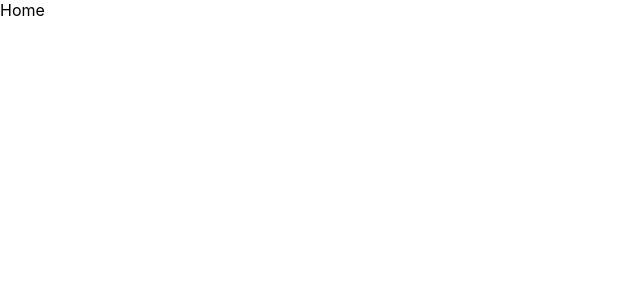
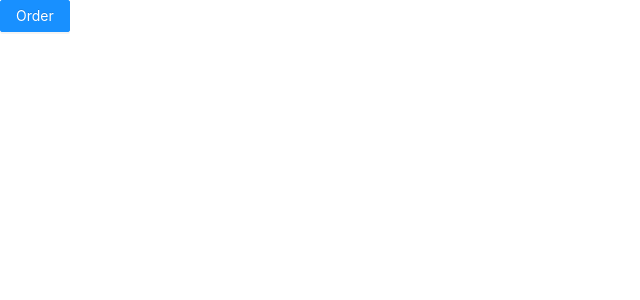
Before and after one commit to krislm/dwarf-code-test, a React (Create React App) app: page / in a window 1280 px wide. Shown: the top 300 px of the page, without its empty margins (0-640 px from the left). Built offline with nearby package versions, Linux system fonts and the light colour scheme.

Commit message:
enabled antdesign

```diff
--- a/src/App.tsx
+++ b/src/App.tsx
@@ -3,12 +3,12 @@
   BrowserRouter as Router,
   Switch,
   Route,
-  Link
 } from 'react-router-dom';
 import {Home, Order, PickDish, PickDrinks, Receipt} from "./pages/";
 
-function App() {
+const App = () => {
   return (
+    <div>
       <Router>
         <Switch>
           <Route path="/"><Home /></Route>
@@ -18,6 +18,7 @@
           <Route path="/receipt"><Receipt /></Route>
         </Switch>
       </Router>
+    </div>
   );
 }
 
--- a/src/index.css
+++ b/src/index.css
@@ -1,3 +1,5 @@
+@import '~antd/dist/antd.css';
+
 body {
   margin: 0;
   font-family: -apple-system, BlinkMacSystemFont, 'Helvetica Neue', sans-serif;
--- a/src/pages/Home/index.tsx
+++ b/src/pages/Home/index.tsx
@@ -1,7 +1,14 @@
 import React from 'react';
+import { Button } from 'antd';
 
-function Home() {
-    return <div>Home</div>
+const Home = () => {
+    return (
+        <div>
+            <Button type="primary">
+                Order
+            </Button>
+        </div>
+    )
 }
 
 export default Home;
```
Lines whose indentation alone changed are shown as unchanged.
